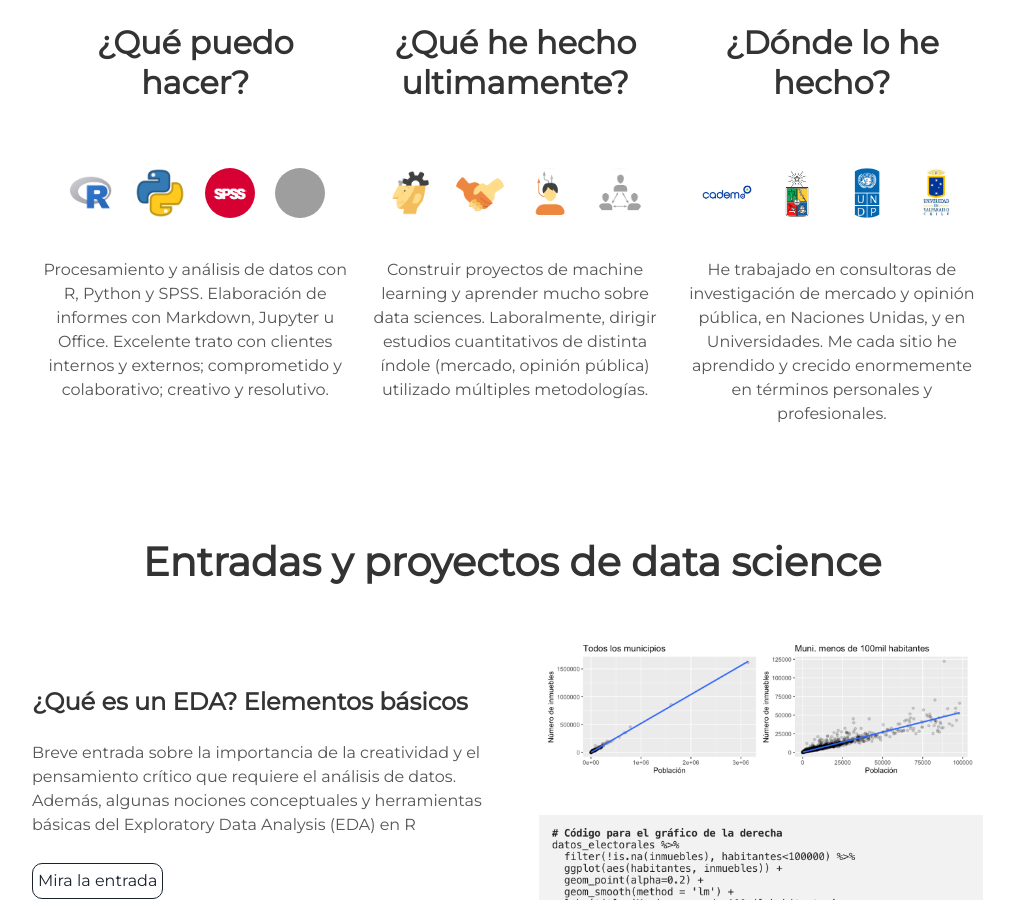
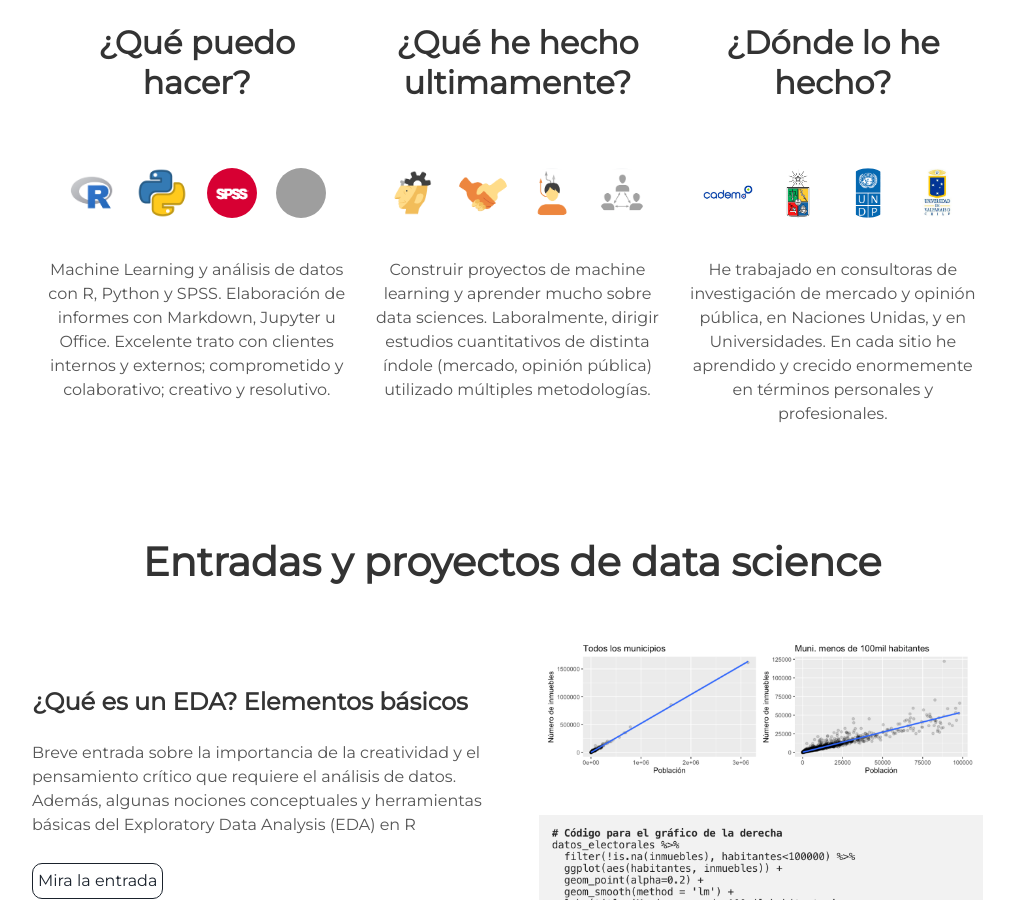
Before and after one commit to alvaroleongarrido/alvaroleongarrido.github.io, a Jekyll site: the page built from index.html, in a window 1280 px wide and 900 px high, scrolled down 1621 px. Shown: the whole window, without its empty margins (128-1142 px from the left). Built offline with Jekyll 4.4.1, drawn with Linux system fonts in a browser that asks for light colours; grey boxes are pictures that could not be loaded.

Commit message:
cambio 11

```diff
--- a/_includes/about.html
+++ b/_includes/about.html
@@ -15,7 +15,7 @@
     <img src="/assets/img/iconos/Python_icon.png" class="avatar">
     <img src="/assets/img/iconos/SPSS_icon2.png" class="avatar">
     <img src="/assets/img/iconos/Office_icon.png" class="avatar">
-    <p>Procesamiento y análisis de datos con R, Python y SPSS. Elaboración de informes con Markdown, Jupyter u Office. Excelente trato con clientes internos y externos; comprometido y colaborativo; creativo y resolutivo.</p>
+    <p>Machine Learning y análisis de datos con R, Python y SPSS. Elaboración de informes con Markdown, Jupyter u Office. Excelente trato con clientes internos y externos; comprometido y colaborativo; creativo y resolutivo.</p>
   </div>
 
   <div class="tech">
@@ -33,7 +33,7 @@
     <img src="/assets/img/iconos/uch_logo.png" class="avatar">
     <img src="/assets/img/iconos/undp_logo.png" class="avatar">
     <img src="/assets/img/iconos/uv_logo.png" class="avatar">
-    <p>He trabajado en consultoras de investigación de mercado y opinión pública, en Naciones Unidas, y en Universidades. Me cada sitio he aprendido y crecido enormemente en términos personales y profesionales.</p>
+    <p>He trabajado en consultoras de investigación de mercado y opinión pública, en Naciones Unidas, y en Universidades. En cada sitio he aprendido y crecido enormemente en términos personales y profesionales.</p>
   </div>
 
 </div>
```
